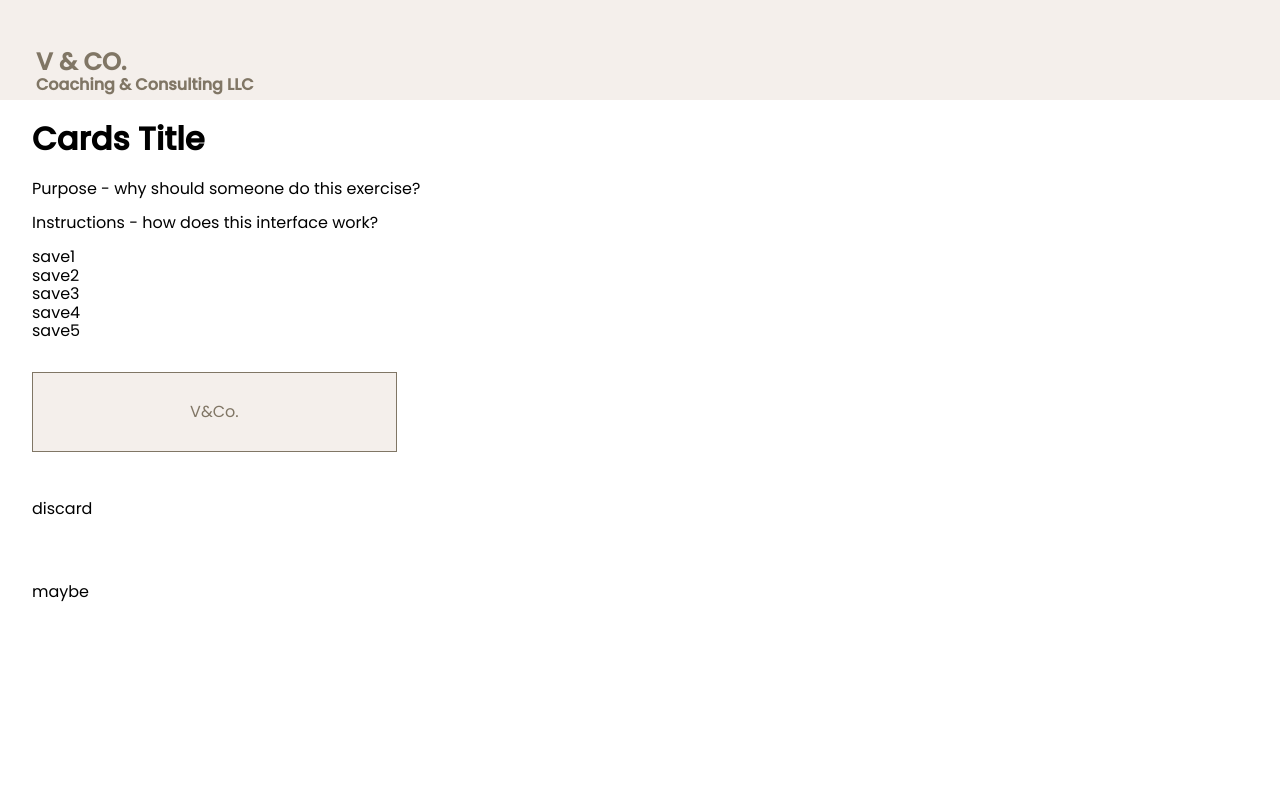
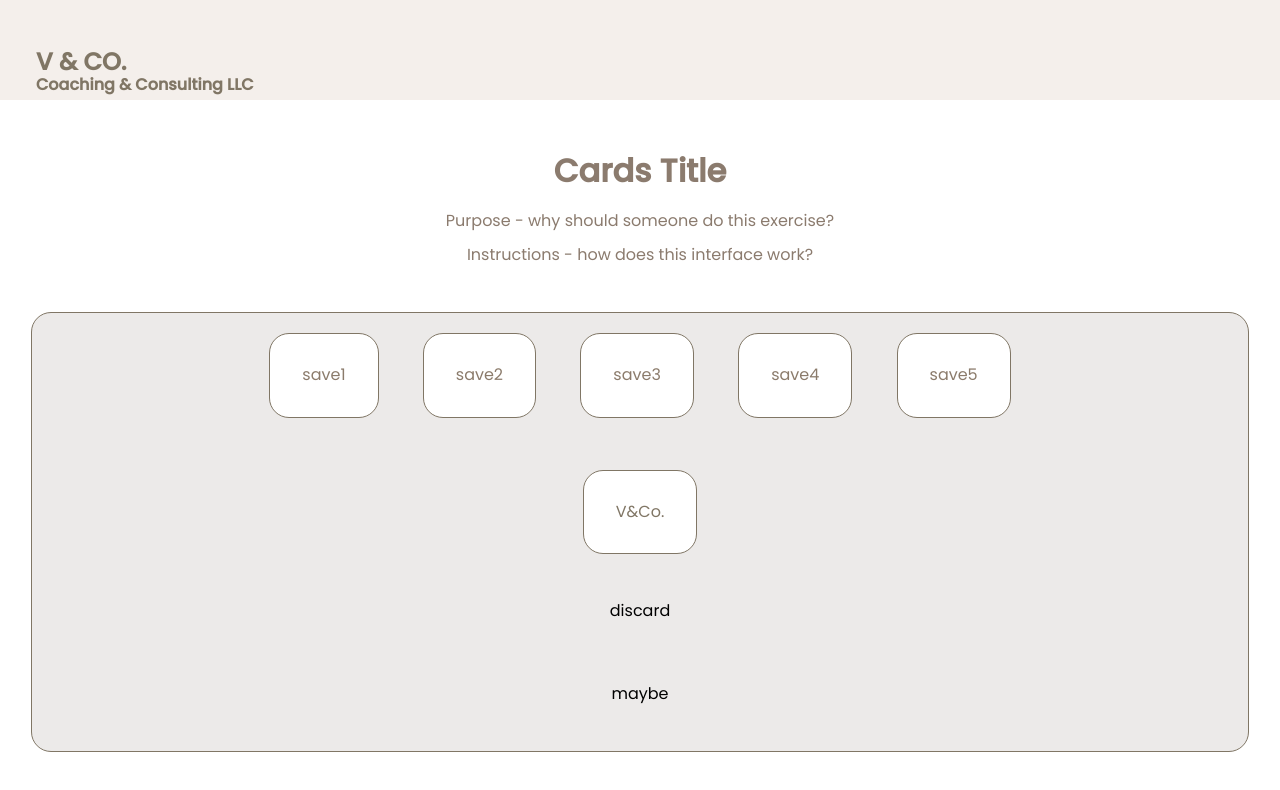
Before and after one commit to emilyebrooks/vh-cards, a plain HTML site: page index.html in a window 1280 px wide. Drawn offline with Linux system fonts and the light colour scheme.

Commit message:
Added some styling and played around with click eventListener changes

```diff
--- a/css/style.css
+++ b/css/style.css
@@ -2,9 +2,9 @@
 All Font: Poppins
 Large Fonts: Brown #807665
 Small Fonts: Dark Brown #5D554D
+Brick Color: #9F5925 (pops of color,  hyperlinks)
 Light Pink: #F4EFEB
-Background: white, #8b7b6e, #eceae9, #f4efeb
-Pops of color, hyperlinks, etc: Brick #9F5925
+Background: white, #8b7b6e, #eceae9,
 */
 html {
   font-size: 16px;
@@ -36,20 +36,43 @@ header h6 {
 }
 
 #content {
+  text-align: center;
+}
+
+#dashboard {
+  padding: 2em;
+  color: #8b7b6e;
+}
+
+#tabletop {
+  width: 95%;
   margin: auto;
-  width: 95%;
+  background-color: #eceae9;
+  border: solid #807665 1px;
+  border-radius: 20px;
 }
-.saves,
+
+.placeholders,
 .deck,
 .discard,
 .maybe {
   padding-bottom: 2em;
 }
 
+.placeholder {
+  display: inline-block;
+  margin: 20px;
+  padding: 2em;
+  color: #8b7b6b;
+  background-color: white;
+  border: 1px solid #807665;
+  border-radius: 20px;
+}
+
 .btn {
-  width: 30%;
-  height: 5em;
+  padding: 2em;
   color: #807665;
-  background-color: #f4efeb;
-  border: solid #807665 1px;
+  background-color: white;
+  border: 1px solid #807665;
+  border-radius: 20px;
 }
--- a/index.html
+++ b/index.html
@@ -22,17 +22,18 @@
       <!--Change to clients img-->
     </header>
     <main id="content">
+      <div id="dashboard">
         <h1>Cards Title</h1>
-      <div class="dashboard">
         <p>Purpose - why should someone do this exercise?</p>
         <p>Instructions - how does this interface work?</p>
       </div>
-      <div class="saves">
-        <div class="save">save1</div>
-        <div class="save">save2</div>
-        <div class="save">save3</div>
-        <div class="save">save4</div>
-        <div class="save">save5</div>
+      <div id="tabletop">
+        <div class="placeholders">
+          <div class="placeholder">save1</div>
+          <div class="placeholder">save2</div>
+          <div class="placeholder">save3</div>
+          <div class="placeholder">save4</div>
+          <div class="placeholder">save5</div>
         </div>
         <div class="deck">
           <button class="btn">V&Co.</button>
@@ -43,6 +44,7 @@
         <div class="maybe">
           <p>maybe</p>
         </div>
+      </div>
     </main>
   </body>
 </html>
--- a/js/script.js
+++ b/js/script.js
@@ -1,5 +1,5 @@
 //Create an array of descriptor words
-const descriptor = ["content", "joyful", "anxious", "discouraged", "expectant", "tired", "strong", "capable", "confident", "scared", "worried", "displaced", "secure"];
+const descriptors = ["content", "joyful", "anxious", "discouraged", "expectant", "tired", "strong", "capable", "confident", "scared", "worried", "displaced", "secure"];
 
 //Grab button element
 const btn = document.querySelector(".btn");
@@ -9,10 +9,12 @@ const btn = document.querySelector(".btn");
 btn.addEventListener("click", function() {
     const randomNumber = getRandomNumber();
     // console.log(randomNumber);
-    btn.innerText=descriptor[randomNumber];
+    btn.innerText=descriptors[randomNumber]; //changes to a descriptor word when button is clicked
+    btn.style.color= "#8b7b6e"; //changes text color when button is clicked
+    btn.style.fontWeight = "bold"; //changes text to bold when button is clicked
 })
 
 //Run function to generate whole random number within the length of the descriptor array
 function getRandomNumber(){
-    return Math.floor(Math.random() * descriptor.length);
+    return Math.floor(Math.random() * descriptors.length);
 }
```
Lines whose indentation alone changed are shown as unchanged.
